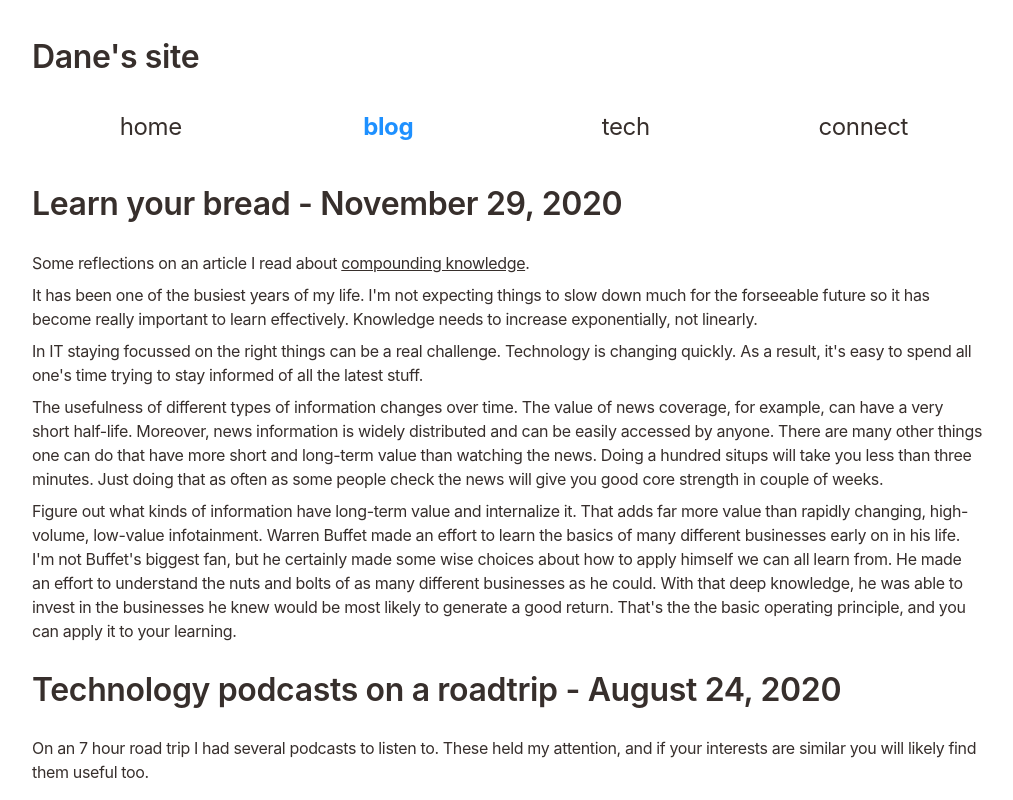
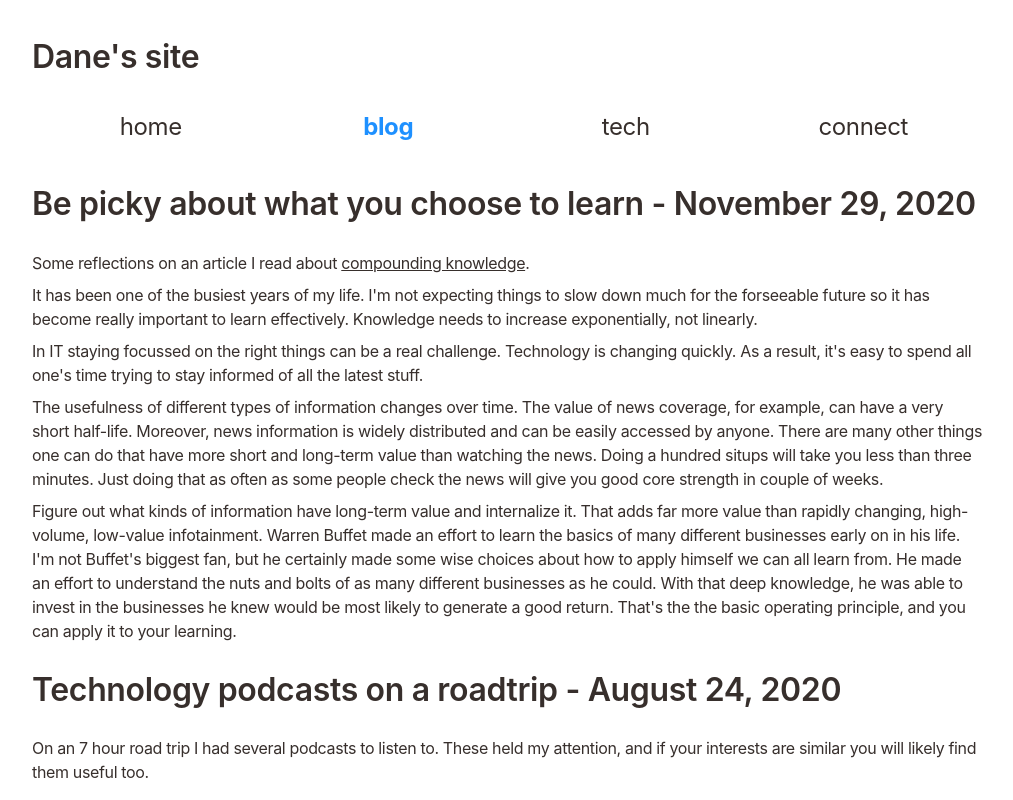
Before and after one commit to dane-du-plessis/my-next-site, a Next.js app: page /blog in a window 1280 px wide. Shown: the top 800 px of the page, without its empty margins (133-1146 px from the left). Built offline with nearby package versions, Linux system fonts and the light colour scheme.

Commit message:
Update title

```diff
--- a/pages/blog.js
+++ b/pages/blog.js
@@ -3,7 +3,7 @@ import Page from "./components/page";
 
 const blog = (props) => (
   <Page title="blog">
-    <h2>Learn your bread - November 29, 2020</h2>
+    <h2>Be picky about what you choose to learn - November 29, 2020</h2>
 
     <p>
       Some reflections on an article I read about{" "}
```
